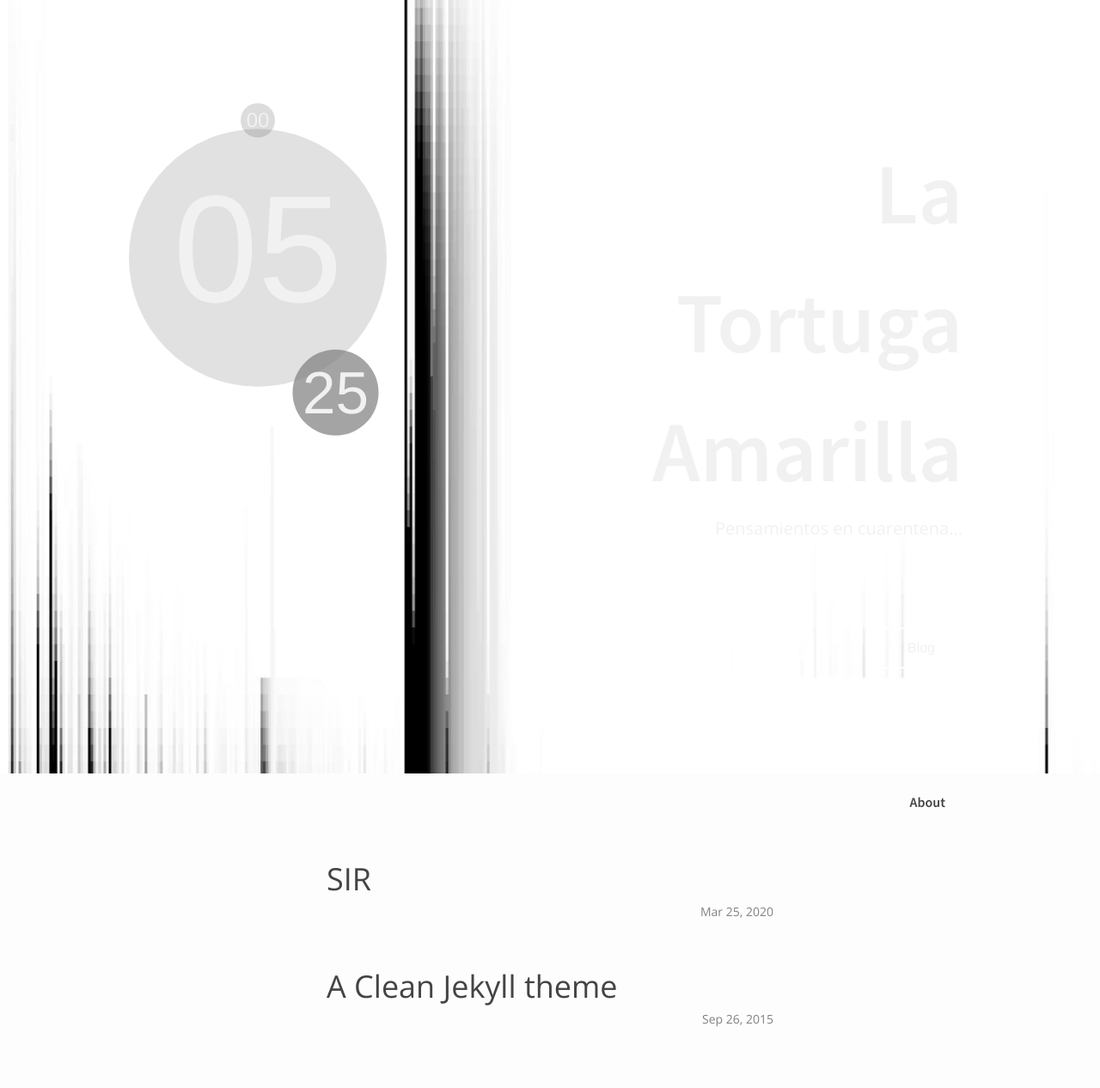
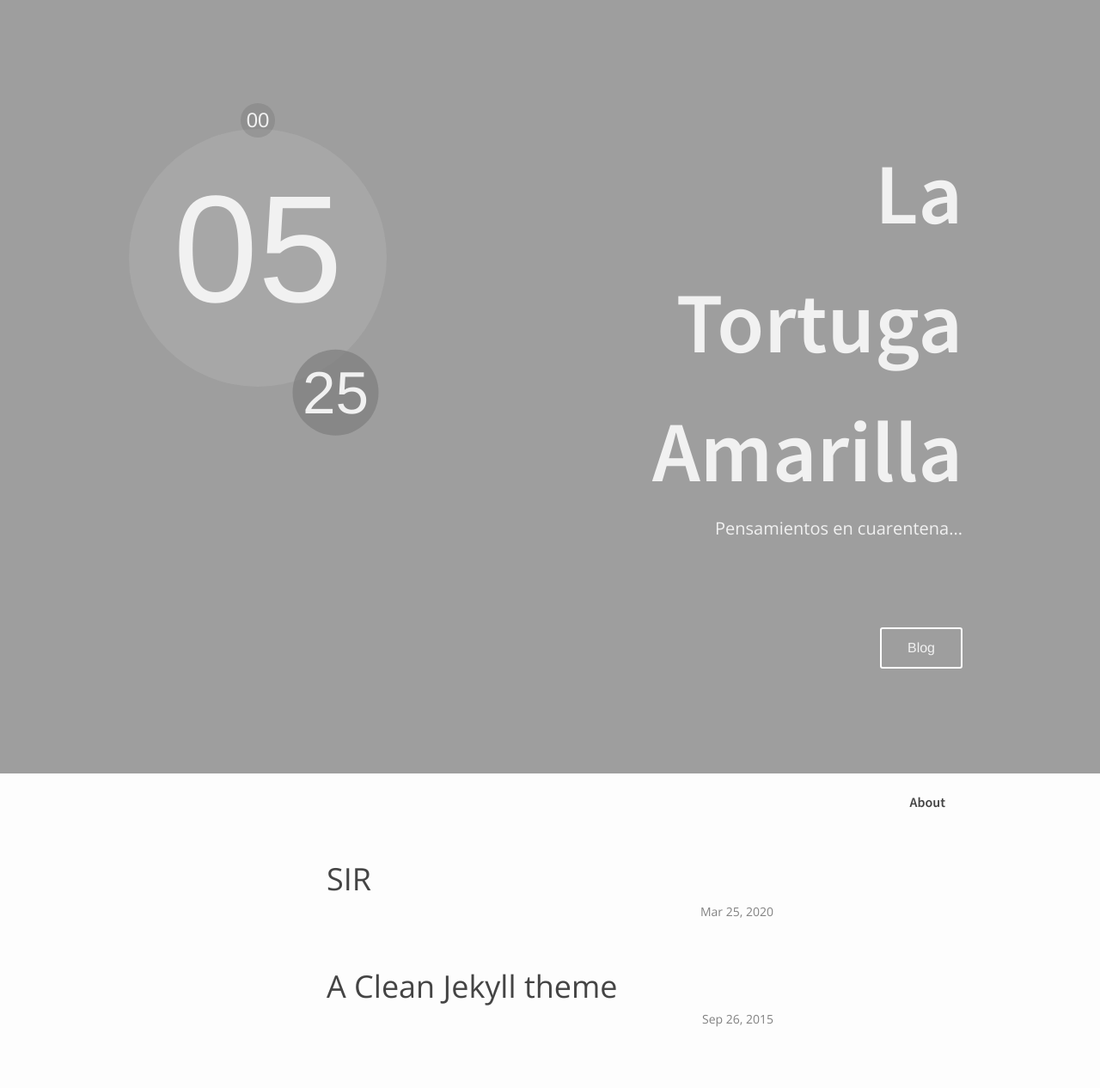
Before and after one commit to Caquita-beep/Caquita-beep.github.io, a Jekyll site: the page built from index.html, in a window 1280 px wide. Shown: the whole page at 86% size. Built offline with Jekyll 4.4.1, drawn with Linux system fonts in a browser that asks for light colours.

Commit message:
Update _layout.scss

```diff
--- a/_sass/_layout.scss
+++ b/_sass/_layout.scss
@@ -205,7 +205,7 @@
 .cover {
     color: rgb(241, 241, 241);
     height: 100%;
-    background: url('https://caquita-beep.github.io/output.png') no-repeat center center fixed;
+    background: url('https://caquita-beep.github.io/pin.png') no-repeat center center fixed;
     -webkit-background-size: cover;
     -moz-background-size: cover;
     -o-background-size: cover;
```
